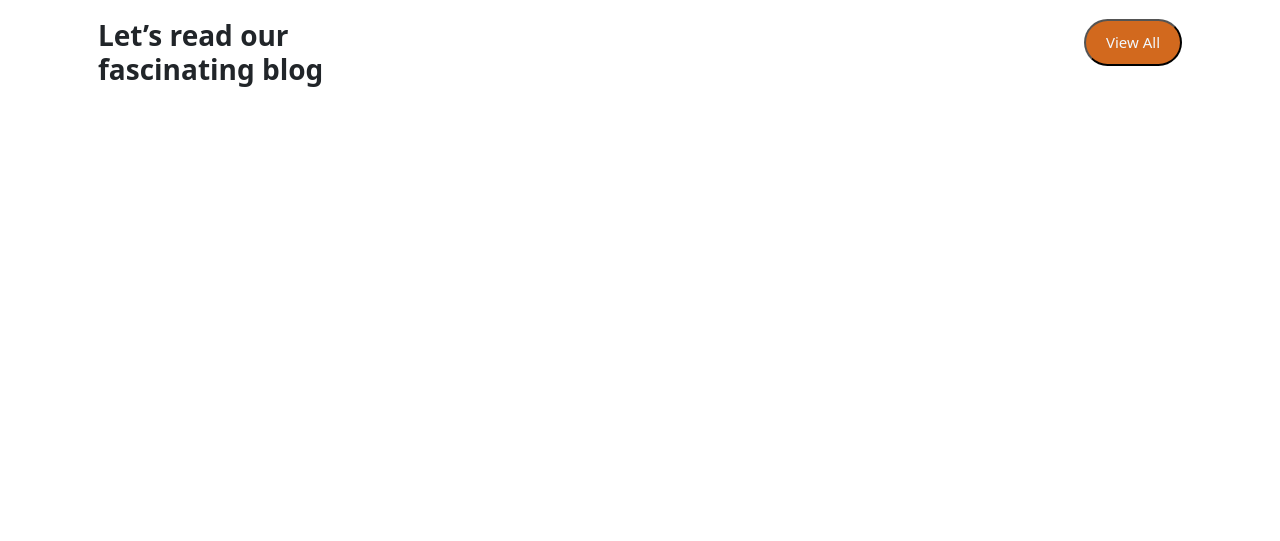
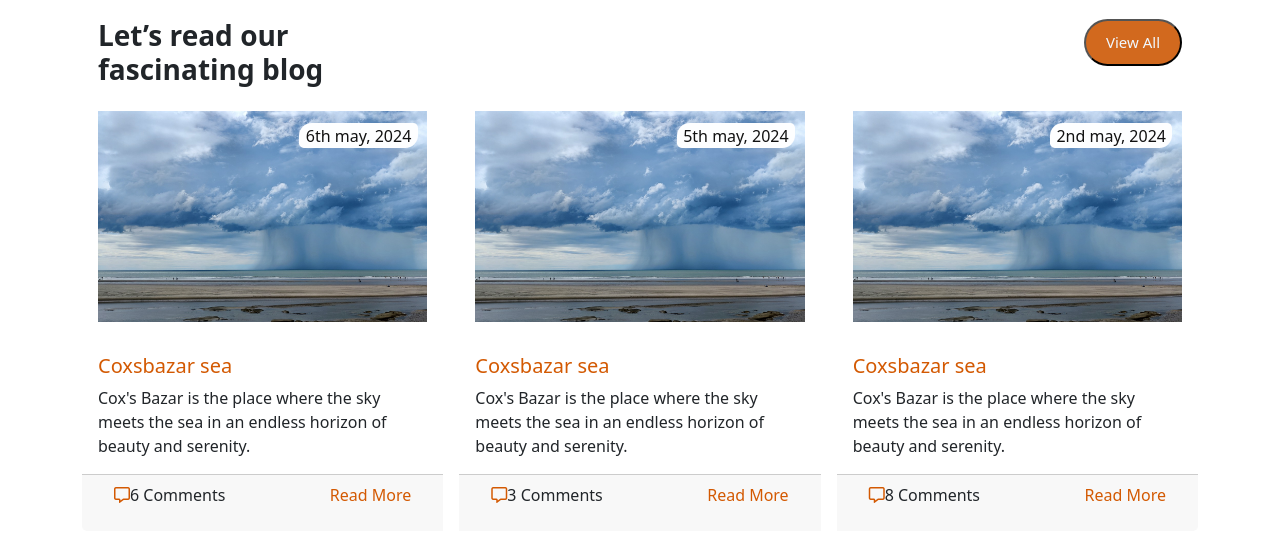
Before and after one commit to shahadot99999/coxsbazarjourney, a plain HTML site: page index.html in a window 1280 px wide. Shown: the part 2700-3241 px from the top of the page. Before the commit the page ends 2811 px from the top, so only its background shows below. Drawn offline with nearby package versions, Linux system fonts and the light colour scheme.

Commit message:
fasinating blog end

```diff
--- a/css/style.css
+++ b/css/style.css
@@ -63,5 +63,14 @@ background-color: white;
 
 
 /* fascinating blog start */
-
+.fasinatingImageText{
+    margin: 0 -0.4em;
+  padding: 0.1em 0.4em;
+  border-radius: 0.8em 0.3em;
+    background-color:rgb(253, 254, 255);
+    color: rgb(17, 17, 17);
+}
+.cardText{
+    color:rgb(211, 89, 2);
+}
 /* fascinating blog end */
--- a/index.html
+++ b/index.html
@@ -361,6 +361,83 @@
            <button class="rounded-pill hidddenbutton">View All</button>
           </div>
         </div>
+
+        <!-- card group images -->
+        <div class="card-group gap-3">
+          <div class="card border-0 rounded-4">
+            <img src="Images/img09.jpg" class="card-img-top p-3" alt="...">
+
+            <div class=" card-img-overlay text-end text-wrap mt-3 me-3 ">
+              <h6 ><mark class="fasinatingImageText">6th may, 2024</mark></h6>
+
+            </div>
+
+            <div class="card-body ">
+              <h5 class="card-title cardText ">Coxsbazar sea</h5>
+              <p class="card-text">Cox's Bazar is the place where the sky meets the sea in an endless horizon of beauty and serenity.</p>
+            </div>
+            <div class="card-footer">
+              <div class="d-flex flex-wrap justify-content-between " >
+                <div class="px-3 ">
+                  <p><i class="fa-regular fa-message cardText"></i>6 Comments</p>
+                </div>
+                <div class="px-3 ">
+                   <p class="cardText">Read More</p>
+                  </div>
+            </div>
+            </div>
+          </div>
+
+          <!-- Number 2 -->
+          <div class="card border-0 rounded-4">
+            <img src="Images/img09.jpg" class="card-img-top p-3" alt="...">
+
+            <div class=" card-img-overlay text-end text-wrap mt-3 me-3 ">
+              <h6 ><mark class="fasinatingImageText">5th may, 2024</mark></h6>
+
+            </div>
+
+            <div class="card-body ">
+              <h5 class="card-title cardText ">Coxsbazar sea</h5>
+              <p class="card-text">Cox's Bazar is the place where the sky meets the sea in an endless horizon of beauty and serenity.</p>
+            </div>
+            <div class="card-footer">
+              <div class="d-flex flex-wrap justify-content-between " >
+                <div class="px-3 ">
+                  <p><i class="fa-regular fa-message cardText"></i>3 Comments</p>
+                </div>
+                <div class="px-3 ">
+                   <p class="cardText">Read More</p>
+                  </div>
+            </div>
+            </div>
+          </div>
+
+          <!-- Number 3 -->
+          <div class="card border-0 rounded-4">
+            <img src="Images/img09.jpg" class="card-img-top p-3" alt="...">
+
+            <div class=" card-img-overlay text-end text-wrap mt-3 me-3 ">
+              <h6 ><mark class="fasinatingImageText">2nd may, 2024</mark></h6>
+
+            </div>
+
+            <div class="card-body ">
+              <h5 class="card-title cardText ">Coxsbazar sea</h5>
+              <p class="card-text">Cox's Bazar is the place where the sky meets the sea in an endless horizon of beauty and serenity.</p>
+            </div>
+            <div class="card-footer">
+              <div class="d-flex flex-wrap justify-content-between " >
+                <div class="px-3 ">
+                  <p><i class="fa-regular fa-message cardText"></i>8 Comments</p>
+                </div>
+                <div class="px-3 ">
+                   <p class="cardText">Read More</p>
+                  </div>
+            </div>
+            </div>
+          </div>
+
     </div>
 
    </section>
```
Also changed, not shown: Images/img07.jpg (added), Images/img08.jpg (added), Images/img09.jpg (added).
